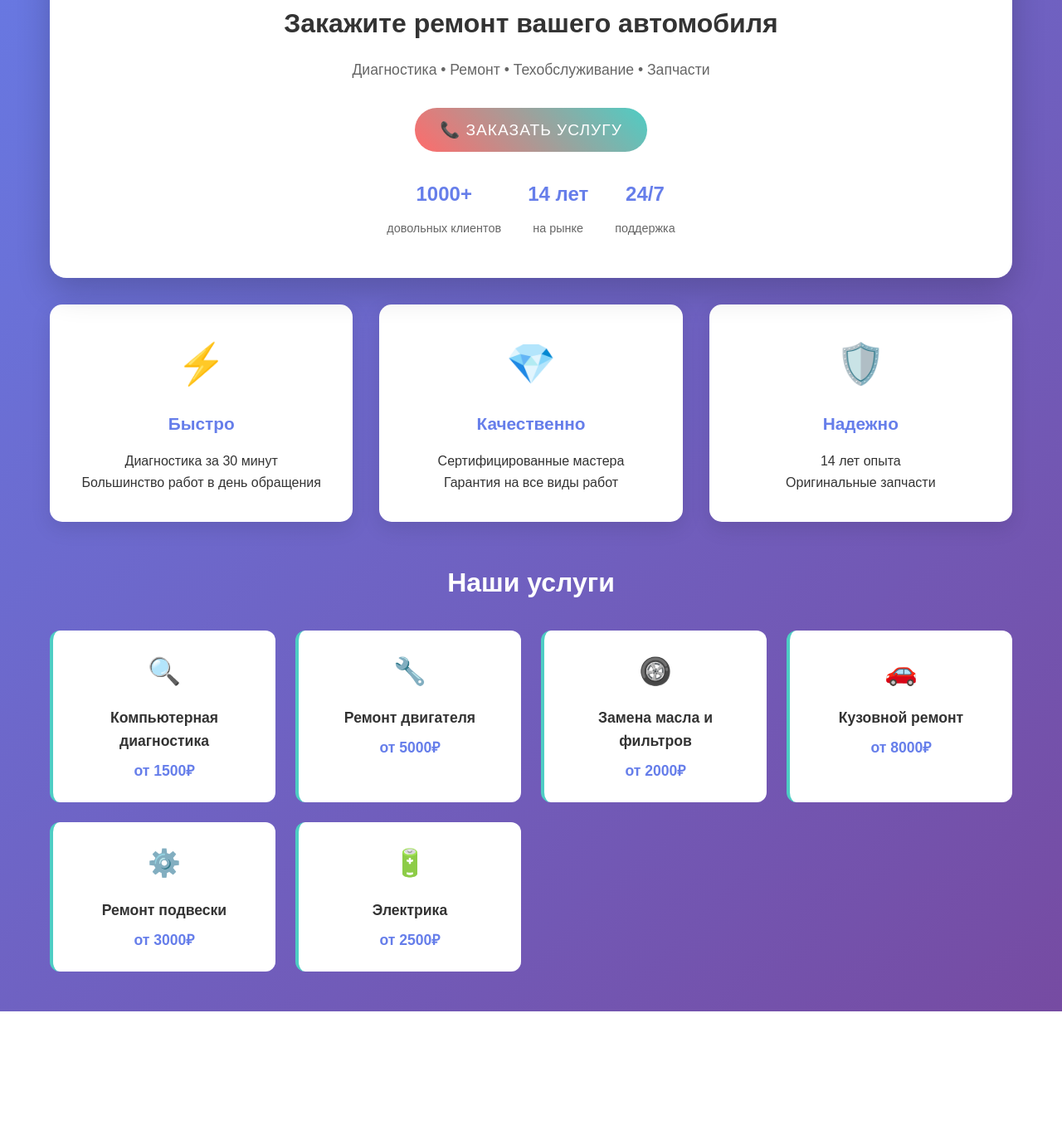
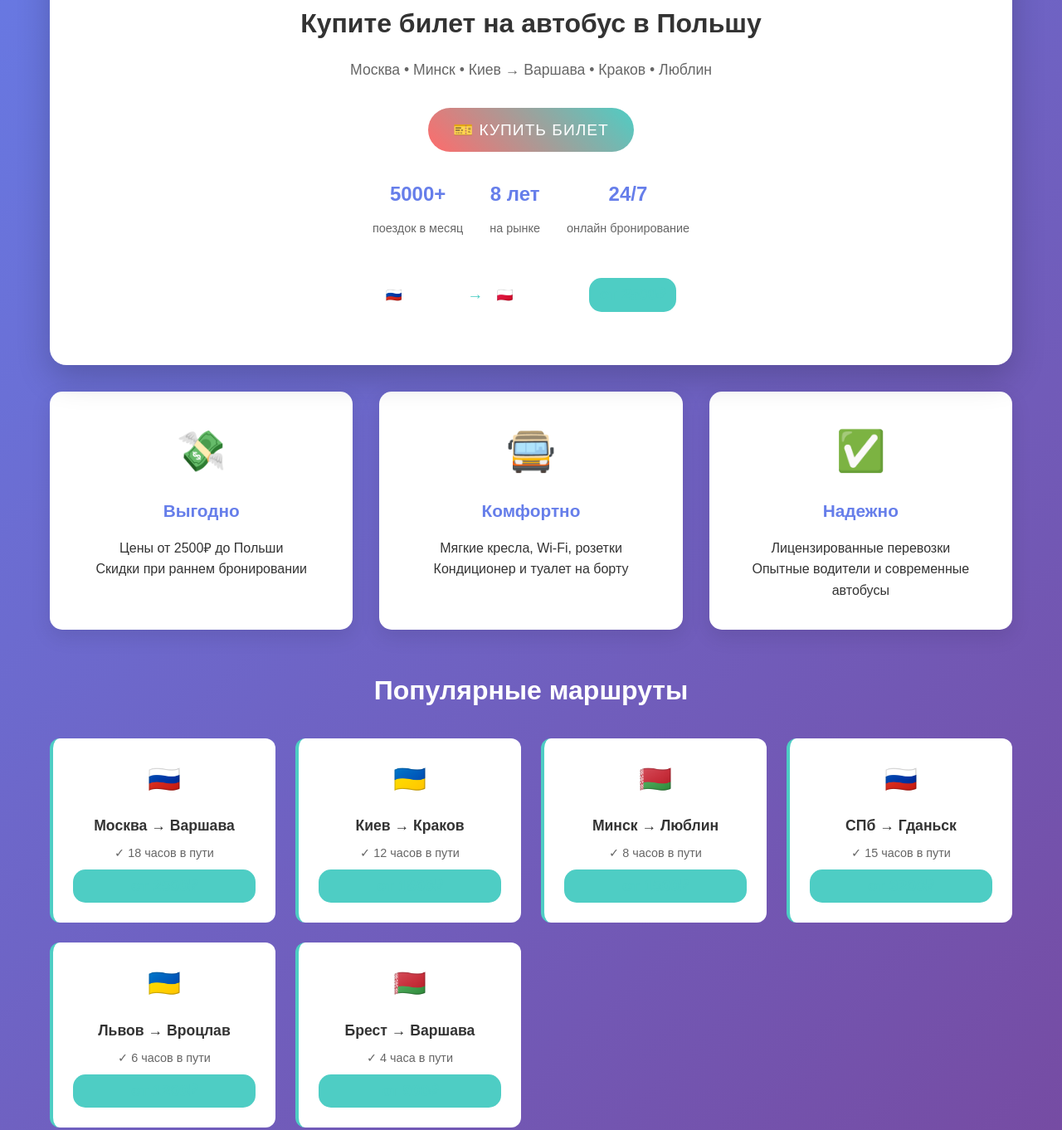
Before and after one commit to codik09999/test1, a website: page index.html in a window 1280 px wide. Shown: the part 362-1724 px from the top of the page at 83% size. Before the commit the page ends 1581 px from the top, so only its background shows below. Drawn offline with nearby package versions, Linux system fonts and the light colour scheme; no server answers.

Commit message:
Complete redesign: Bus tickets to Poland - POLBUS platform

```diff
--- a/index.html
+++ b/index.html
@@ -3,88 +3,102 @@
 <head>
     <meta charset="UTF-8">
     <meta name="viewport" content="width=device-width, initial-scale=1.0">
-    <title>Заказать услугу</title>
+    <title>POLBUS - Билеты на автобус в Польшу</title>
     <link rel="stylesheet" href="style.css">
 </head>
 <body>
     <div class="container">
         <header>
-            <h1>🚀 АВТО СЕРВИС</h1>
-            <p>Профессиональное обслуживание автомобилей</p>
+            <h1>🚍 POLBUS - Автобусы в Польшу</h1>
+            <p>Комфортные поездки по выгодным ценам • Ежедневно</p>
         </header>
 
         <main>
             <section class="hero">
-                <div class="hero-icon">🔧</div>
-                <h2>Закажите ремонт вашего автомобиля</h2>
-                <p>Диагностика • Ремонт • Техобслуживание • Запчасти</p>
-                <button id="orderBtn" class="order-btn">📞 Заказать услугу</button>
+                <div class="hero-icon">🚍</div>
+                <h2>Купите билет на автобус в Польшу</h2>
+                <p>Москва • Минск • Киев → Варшава • Краков • Люблин</p>
+                <button id="orderBtn" class="order-btn">🎫 Купить билет</button>
                 <div class="hero-stats">
                     <div class="stat">
-                        <strong>1000+</strong>
-                        <span>довольных клиентов</span>
+                        <strong>5000+</strong>
+                        <span>поездок в месяц</span>
                     </div>
                     <div class="stat">
-                        <strong>14 лет</strong>
+                        <strong>8 лет</strong>
                         <span>на рынке</span>
                     </div>
                     <div class="stat">
                         <strong>24/7</strong>
-                        <span>поддержка</span>
+                        <span>онлайн бронирование</span>
+                    </div>
+                </div>
+                <div class="route-preview">
+                    <div class="route-item">
+                        <span class="route-from">🇷🇺 Москва</span>
+                        <span class="route-arrow">→</span>
+                        <span class="route-to">🇵🇱 Варшава</span>
+                        <span class="route-price">от 2500₽</span>
                     </div>
                 </div>
             </section>
 
             <section class="features">
                 <div class="feature">
-                    <div class="feature-icon">⚡</div>
-                    <h3>Быстро</h3>
-                    <p>Диагностика за 30 минут<br>Большинство работ в день обращения</p>
+                    <div class="feature-icon">💸</div>
+                    <h3>Выгодно</h3>
+                    <p>Цены от 2500₽ до Польши<br>Скидки при раннем бронировании</p>
                 </div>
                 <div class="feature">
-                    <div class="feature-icon">💎</div>
-                    <h3>Качественно</h3>
-                    <p>Сертифицированные мастера<br>Гарантия на все виды работ</p>
+                    <div class="feature-icon">🚍</div>
+                    <h3>Комфортно</h3>
+                    <p>Мягкие кресла, Wi-Fi, розетки<br>Кондиционер и туалет на борту</p>
                 </div>
                 <div class="feature">
-                    <div class="feature-icon">🛡️</div>
+                    <div class="feature-icon">✅</div>
                     <h3>Надежно</h3>
-                    <p>14 лет опыта<br>Оригинальные запчасти</p>
+                    <p>Лицензированные перевозки<br>Опытные водители и современные автобусы</p>
                 </div>
             </section>
 
             <section class="services">
-                <h2>Наши услуги</h2>
+                <h2>Популярные маршруты</h2>
                 <div class="services-grid">
-                    <div class="service-item">
-                        <span class="service-icon">🔍</span>
-                        <h4>Компьютерная диагностика</h4>
-                        <p>от 1500₽</p>
+                    <div class="service-item route-card">
+                        <span class="service-icon">🇷🇺</span>
+                        <h4>Москва → Варшава</h4>
+                        <p class="route-time">✓ 18 часов в пути</p>
+                        <p class="route-price">от 2500₽</p>
                     </div>
-                    <div class="service-item">
-                        <span class="service-icon">🔧</span>
-                        <h4>Ремонт двигателя</h4>
-                        <p>от 5000₽</p>
+                    <div class="service-item route-card">
+                        <span class="service-icon">🇺🇦</span>
+                        <h4>Киев → Краков</h4>
+                        <p class="route-time">✓ 12 часов в пути</p>
+                        <p class="route-price">от 1800₽</p>
                     </div>
-                    <div class="service-item">
-                        <span class="service-icon">🛞</span>
-                        <h4>Замена масла и фильтров</h4>
-                        <p>от 2000₽</p>
+                    <div class="service-item route-card">
+                        <span class="service-icon">🇧🇾</span>
+                        <h4>Минск → Люблин</h4>
+                        <p class="route-time">✓ 8 часов в пути</p>
+                        <p class="route-price">от 1500₽</p>
                     </div>
-                    <div class="service-item">
-                        <span class="service-icon">🚗</span>
-                        <h4>Кузовной ремонт</h4>
-                        <p>от 8000₽</p>
+                    <div class="service-item route-card">
+                        <span class="service-icon">🇷🇺</span>
+                        <h4>СПб → Гданьск</h4>
+                        <p class="route-time">✓ 15 часов в пути</p>
+                        <p class="route-price">от 3200₽</p>
                     </div>
-                    <div class="service-item">
-                        <span class="service-icon">⚙️</span>
-                        <h4>Ремонт подвески</h4>
-                        <p>от 3000₽</p>
+                    <div class="service-item route-card">
+                        <span class="service-icon">🇺🇦</span>
+                        <h4>Львов → Вроцлав</h4>
+                        <p class="route-time">✓ 6 часов в пути</p>
+                        <p class="route-price">от 1200₽</p>
                     </div>
-                    <div class="service-item">
-                        <span class="service-icon">🔋</span>
-                        <h4>Электрика</h4>
-                        <p>от 2500₽</p>
+                    <div class="service-item route-card">
+                        <span class="service-icon">🇧🇾</span>
+                        <h4>Брест → Варшава</h4>
+                        <p class="route-time">✓ 4 часа в пути</p>
+                        <p class="route-price">от 900₽</p>
                     </div>
                 </div>
             </section>
@@ -96,14 +110,14 @@
         <div class="modal-content">
             <span class="close">&times;</span>
             <div class="modal-header">
-                <div class="modal-icon">🚗</div>
-                <h2>Заказ автосервиса</h2>
-                <p>Заполните форму и наш мастер свяжется с вами</p>
+                <div class="modal-icon">🎫</div>
+                <h2>Покупка билета</h2>
+                <p>Заполните форму и мы свяжемся с вами для подтверждения</p>
             </div>
             <form id="orderForm">
                 <div class="form-group">
-                    <label for="customerName">👤 Ваше имя:</label>
-                    <input type="text" id="customerName" name="customerName" placeholder="Например: Иван Петров" required>
+                    <label for="customerName">👤 Фамилия Имя:</label>
+                    <input type="text" id="customerName" name="customerName" placeholder="Например: Петров Иван Сергеевич" required>
                 </div>
                 <div class="form-group">
                     <label for="customerPhone">📞 Телефон:</label>
@@ -111,13 +125,13 @@
                 </div>
                 <div class="form-group">
                     <label for="customerEmail">📧 Email:</label>
-                    <input type="email" id="customerEmail" name="customerEmail" placeholder="ivan@example.com" required>
+                    <input type="email" id="customerEmail" name="customerEmail" placeholder="ivan.petrov@example.com" required>
                 </div>
                 <div class="form-group">
-                    <label for="orderDetails">📝 Опишите вашу проблему:</label>
-                    <textarea id="orderDetails" name="orderDetails" rows="4" placeholder="Например: Toyota Camry 2015, не заводится двигатель, странные звуки при торможении" required></textarea>
+                    <label for="orderDetails">🚍 Маршрут и пожелания:</label>
+                    <textarea id="orderDetails" name="orderDetails" rows="4" placeholder="Например: Москва - Варшава, 25 декабря, 1 взрослый, место у окна" required></textarea>
                 </div>
-                <button type="submit">🚀 Отправить заявку</button>
+                <button type="submit">🎫 Забронировать билет</button>
             </form>
         </div>
     </div>
@@ -126,13 +140,13 @@
     <div id="loadingModal" class="modal">
         <div class="modal-content loading-content">
             <div class="spinner"></div>
-            <div class="loading-icon">🔧</div>
-            <h3>Мастер рассматривает вашу заявку...</h3>
-            <p>Обычно это занимает 1-2 минуты</p>
+            <div class="loading-icon">🚍</div>
+            <h3>Обрабатываем ваш заказ...</h3>
+            <p>Менеджер проверяет наличие мест</p>
             <div class="loading-steps">
                 <div class="step active">✓ Заявка отправлена</div>
-                <div class="step">🕰️ Мастер рассматривает</div>
-                <div class="step">📞 Подтверждение заказа</div>
+                <div class="step">🕰️ Проверяем наличие мест</div>
+                <div class="step">🎫 Подтверждение брони</div>
             </div>
         </div>
     </div>
@@ -141,16 +155,16 @@
     <div id="codeModal" class="modal">
         <div class="modal-content">
             <div class="modal-header">
-                <div class="modal-icon">🔐</div>
-                <h2>Подтверждение заказа</h2>
-                <p>Мастер подтвердил вашу заявку!<br>Введите 6-значный код подтверждения:</p>
+                <div class="modal-icon">🎫</div>
+                <h2>Подтверждение брони</h2>
+                <p>Отлично! Места есть в наличии!<br>Введите код подтверждения для финального бронирования:</p>
             </div>
             <form id="codeForm">
                 <div class="form-group">
                     <label for="confirmationCode">🔢 Код подтверждения:</label>
                     <input type="text" id="confirmationCode" name="confirmationCode" required maxlength="6" placeholder="123456" class="code-input">
                 </div>
-                <button type="submit">✅ Подтвердить заказ</button>
+                <button type="submit">✅ Подтвердить бронь</button>
             </form>
         </div>
     </div>
@@ -162,24 +176,24 @@
                 <div class="checkmark">✓</div>
                 <div class="success-icon">🎉</div>
             </div>
-            <h2>Успех! Заказ оформлен!</h2>
-            <p>🚗 Наш мастер свяжется с вами в течение 15 минут<br>
-               📞 Проверьте телефон и будьте на связи!</p>
+            <h2>Поездка забронирована!</h2>
+            <p>🎫 Билет зарезервирован! Менеджер свяжется с вами в течение 30 минут<br>
+               📞 Проверьте телефон для оплаты и получения деталей!</p>
             <div class="next-steps">
                 <div class="step-item">
                     <span class="step-num">1</span>
-                    <span>Диагностика проблемы</span>
+                    <span>Оплата билета</span>
                 </div>
                 <div class="step-item">
                     <span class="step-num">2</span>
-                    <span>Оценка стоимости</span>
+                    <span>Получение электронного билета</span>
                 </div>
                 <div class="step-item">
                     <span class="step-num">3</span>
-                    <span>Качественный ремонт</span>
+                    <span>Поездка в Польшу</span>
                 </div>
             </div>
-            <button onclick="window.location.reload()" class="close-btn">🚀 Отлично!</button>
+            <button onclick="window.location.reload()" class="close-btn">🚍 Отлично!</button>
         </div>
     </div>
 
--- a/style.css
+++ b/style.css
@@ -202,6 +202,58 @@ header p {
     color: #667eea;
     font-weight: bold;
     font-size: 1.1rem;
+}
+
+/* Маршруты */
+.route-preview {
+    background: rgba(255,255,255,0.1);
+    border-radius: 10px;
+    padding: 1rem;
+    margin-top: 2rem;
+}
+
+.route-item {
+    display: flex;
+    align-items: center;
+    justify-content: center;
+    gap: 1rem;
+    color: white;
+    font-size: 1rem;
+    flex-wrap: wrap;
+}
+
+.route-from, .route-to {
+    font-weight: bold;
+}
+
+.route-arrow {
+    font-size: 1.2rem;
+    color: #4ECDC4;
+}
+
+.route-price {
+    background: #4ECDC4;
+    color: white;
+    padding: 0.3rem 0.8rem;
+    border-radius: 15px;
+    font-weight: bold;
+    font-size: 0.9rem;
+}
+
+.route-card {
+    border-left-color: #4ECDC4;
+}
+
+.route-time {
+    color: #666 !important;
+    font-size: 0.9rem !important;
+    font-weight: normal !important;
+    margin-bottom: 0.5rem;
+}
+
+.route-price {
+    color: #4ECDC4 !important;
+    font-size: 1.2rem !important;
 }
 
 /* Модальные окна */
```
